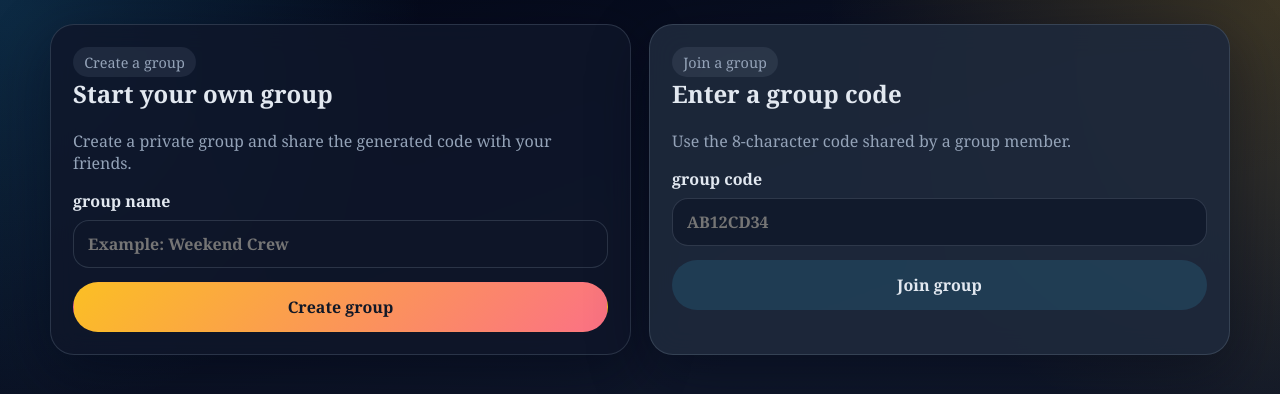
After one commit to marcosistoocommon/Betship, a Flask app: template templates/group.html in a window 1280 px wide. The commit adds this page. Shown: the top 394 px of the page. Run offline with Flask 3, Linux system fonts and the light colour scheme; the template is opened without the code that fills it, so the values that code supplies are empty.

Commit message:
Added groups for scalability and privacy

```diff
--- a/app.py
+++ b/app.py
@@ -72,6 +72,23 @@ def init_db():
                 FOREIGN KEY (us_id) REFERENCES users (id),
                 FOREIGN KEY (bet_id) REFERENCES bets (id)
             );
+
+            CREATE TABLE IF NOT EXISTS groups (
+                id INTEGER PRIMARY KEY AUTOINCREMENT,
+                name TEXT NOT NULL,
+                code TEXT NOT NULL UNIQUE,
+                created_by INTEGER NOT NULL,
+                FOREIGN KEY (created_by) REFERENCES users (id)
+            );
+
+            CREATE TABLE IF NOT EXISTS group_members (
+                group_id INTEGER NOT NULL,
+                user_id INTEGER NOT NULL UNIQUE,
+                joined_at INTEGER NOT NULL DEFAULT (strftime('%s', 'now')),
+                PRIMARY KEY (group_id, user_id),
+                FOREIGN KEY (group_id) REFERENCES groups (id),
+                FOREIGN KEY (user_id) REFERENCES users (id)
+            );
             """
         )
         _ensure_column(connection, "bets", "title", "TEXT NOT NULL DEFAULT ''")
@@ -100,6 +117,55 @@ def fetch_one(query: str, parameters: tuple = ()):
 def fetch_all(query: str, parameters: tuple = ()):
     with get_db_connection() as connection:
         return connection.execute(query, parameters).fetchall()
+
+
+def get_user_group(user_id: int):
+    return fetch_one(
+        """
+        SELECT groups.*, group_members.joined_at
+        FROM group_members
+        JOIN groups ON groups.id = group_members.group_id
+        WHERE group_members.user_id = ?
+        """,
+        (user_id,),
+    )
+
+
+def get_visible_bets(user_id: int):
+    return fetch_all(
+        """
+        SELECT bets.*, users.username AS creator_name
+        FROM bets
+        JOIN users ON users.id = bets.creator
+        JOIN group_members cm ON cm.user_id = bets.creator
+        JOIN group_members viewer_cm ON viewer_cm.group_id = cm.group_id
+        WHERE viewer_cm.user_id = ?
+        ORDER BY bets.id DESC
+        """,
+        (user_id,),
+    )
+
+
+def get_bet_if_visible(bet_id: int, user_id: int):
+    return fetch_one(
+        """
+        SELECT bets.*, users.username AS creator_name
+        FROM bets
+        JOIN users ON users.id = bets.creator
+        JOIN group_members cm ON cm.user_id = bets.creator
+        JOIN group_members viewer_cm ON viewer_cm.group_id = cm.group_id
+        WHERE bets.id = ? AND viewer_cm.user_id = ?
+        """,
+        (bet_id, user_id),
+    )
+
+
+def generate_group_code() -> str:
+    alphabet = string.ascii_uppercase + string.digits
+    while True:
+        code = "".join(secrets.choice(alphabet) for _ in range(8))
+        if fetch_one("SELECT 1 FROM groups WHERE code = ?", (code,)) is None:
+            return code
 
 
 def current_user():
@@ -347,6 +413,7 @@ def delete_account(user_id: int):
                 continue
             connection.execute("UPDATE users SET balance = balance + ? WHERE id = ?", (wager["amount_betted"], wager["us_id"]))
             connection.execute("DELETE FROM wagers WHERE id = ?", (wager_id,))
+        connection.execute("DELETE FROM group_members WHERE user_id = ?", (user_id,))
         connection.execute(
             """
             UPDATE users
@@ -377,6 +444,8 @@ def generate_odds(more_feasible_result: str):
 
 
 def create_bet(creator_id: int, title: str, description: str, more_feasible_result: str):
+    if get_user_group(creator_id) is None:
+        raise ValueError("Join or create a group before creating a bet.")
     title = title.strip()
     if not title:
         raise ValueError("Bet title is required")
@@ -515,42 +584,29 @@ def get_profile_data(user_id: int):
     return created_bets, wagers
 
 
-def get_bets(exclude_creator_id: int | None = None):
-    if exclude_creator_id is None:
+def get_bets(user_id: int | None = None):
+    if user_id is None:
         return fetch_all(
-            """
-            SELECT bets.*, users.username AS creator_name
-            FROM bets
-            JOIN users ON users.id = bets.creator
-            ORDER BY bets.id DESC
-            """
+            "SELECT bets.*, users.username AS creator_name FROM bets JOIN users ON users.id = bets.creator ORDER BY bets.id DESC"
         )
-
-    return fetch_all(
-        """
-        SELECT bets.*, users.username AS creator_name
-        FROM bets
-        JOIN users ON users.id = bets.creator
-        WHERE bets.creator != ?
-        ORDER BY bets.id DESC
-        """,
-        (exclude_creator_id,),
-    )
+    return get_visible_bets(user_id)
 
 
-def get_bet_detail(bet_id: int):
-    bet = fetch_one(
+def get_bet_detail(bet_id: int, user_id: int):
+    bet = get_bet_if_visible(bet_id, user_id)
+    if bet is None:
+        return None, []
+    wagers = fetch_all(
         """
-        SELECT bets.*, users.username AS creator_name
-        FROM bets
-        JOIN users ON users.id = bets.creator
-        WHERE bets.id = ?
+        SELECT wagers.*, users.username
+        FROM wagers
+        JOIN users ON users.id = wagers.us_id
+        JOIN group_members wager_cm ON wager_cm.user_id = wagers.us_id
+        JOIN group_members bet_cm ON bet_cm.group_id = wager_cm.group_id
+        WHERE wagers.bet_id = ? AND bet_cm.user_id = ?
+        ORDER BY wagers.id DESC
         """,
-        (bet_id,),
-    )
-    wagers = fetch_all(
-        "SELECT wagers.*, users.username FROM wagers JOIN users ON users.id = wagers.us_id WHERE bet_id = ? ORDER BY wagers.id DESC",
-        (bet_id,),
+        (bet_id, user_id),
     )
     return bet, wagers
 
@@ -827,15 +883,126 @@ def profile_delete():
 @app.route("/users")
 @login_required
 def users_page():
-    users = fetch_all(
-        "SELECT username, balance FROM users ORDER BY balance DESC, username ASC"
-    )
-    return render_template("users.html", user=current_user(), users=users)
+    user = current_user()
+    group = get_user_group(user["id"])
+    if group is None:
+        users = []
+    else:
+        users = fetch_all(
+            """
+            SELECT users.username, users.balance
+            FROM users
+            JOIN group_members ON group_members.user_id = users.id
+            WHERE group_members.group_id = ?
+            ORDER BY users.balance DESC, users.username ASC
+            """,
+            (group["id"],),
+        )
+    return render_template("users.html", user=user, users=users, group=group)
+
+
+@app.route("/group")
+@login_required
+def group_page():
+    user = current_user()
+    group = get_user_group(user["id"])
+    members = []
+    if group is not None:
+        members = fetch_all(
+            """
+            SELECT users.username, users.id
+            FROM users
+            JOIN group_members ON group_members.user_id = users.id
+            WHERE group_members.group_id = ?
+            ORDER BY users.username ASC
+            """,
+            (group["id"],),
+        )
+    return render_template("group.html", user=user, group=group, members=members)
+
+
+@app.route("/group/create", methods=["POST"])
+@login_required
+def group_create():
+    user = current_user()
+    if get_user_group(user["id"]) is not None:
+        flash("You are already in a group. Leave your current group before creating another.")
+        return redirect(url_for("group_page"))
+
+    name = request.form.get("name", "").strip()
+    if not name:
+        flash("group name is required.")
+        return redirect(url_for("group_page"))
+    if len(name) > 40:
+        flash("group name must be 40 characters or fewer.")
+        return redirect(url_for("group_page"))
+
+    code = generate_group_code()
+    with get_db_connection() as connection:
+        cursor = connection.execute(
+            "INSERT INTO groups (name, code, created_by) VALUES (?, ?, ?)",
+            (name, code, user["id"]),
+        )
+        connection.execute(
+            "INSERT INTO group_members (group_id, user_id) VALUES (?, ?)",
+            (cursor.lastrowid, user["id"]),
+        )
+        connection.commit()
+    flash(f"group created. Your join code is {code}.")
+    return redirect(url_for("group_page"))
+
+
+@app.route("/group/join", methods=["POST"])
+@login_required
+def group_join():
+    user = current_user()
+    if get_user_group(user["id"]) is not None:
+        flash("You are already in a group. Leave your current group before joining another.")
+        return redirect(url_for("group_page"))
+
+    code = request.form.get("code", "").strip().upper()
+    group = fetch_one("SELECT * FROM groups WHERE code = ?", (code,))
+    if group is None:
+        flash("Invalid group code.")
+        return redirect(url_for("group_page"))
+
+    with get_db_connection() as connection:
+        connection.execute(
+            "INSERT INTO group_members (group_id, user_id) VALUES (?, ?)",
+            (group["id"], user["id"]),
+        )
+        connection.commit()
+    flash(f"You joined {group['name']}.")
+    return redirect(url_for("group_page"))
+
+
+@app.route("/group/leave", methods=["POST"])
+@login_required
+def group_leave():
+    user = current_user()
+    group = get_user_group(user["id"])
+    if group is None:
+        flash("You are not in a group.")
+        return redirect(url_for("group_page"))
+
+    with get_db_connection() as connection:
+        connection.execute(
+            "DELETE FROM group_members WHERE group_id = ? AND user_id = ?",
+            (group["id"], user["id"]),
+        )
+        connection.commit()
+    flash(f"You left {group['name']}.")
+    return redirect(url_for("group_page"))
 
 
 @app.route("/create-bet", methods=["GET", "POST"])
 @login_required
 def create_bet_page():
+    user = current_user()
+    if get_user_group(user["id"]) is None:
+        flash("Join or create a group before creating a bet.")
+        return redirect(url_for("group_page"))
+
     if request.method == "POST":
         title = request.form["title"].strip()
         description = request.form["description"].strip()
@@ -861,7 +1028,7 @@ def bets_list():
 @app.route("/bets/<int:bet_id>", methods=["GET", "POST"])
 @login_required
 def bet_detail(bet_id: int):
-    bet, wagers = get_bet_detail(bet_id)
+    bet, wagers = get_bet_detail(bet_id, current_user()["id"])
     if bet is None:
         abort(404)
 
--- a/templates/base.html
+++ b/templates/base.html
@@ -496,6 +496,7 @@
             <nav class="nav">
                 <a class="button button-ghost" href="{{ url_for('hello') }}">Home</a>
                 <a class="button button-secondary" href="{{ url_for('users_page') }}">Users</a>
+                <a class="button button-ghost" href="{{ url_for('group_page') }}">group</a>
                 <a class="button button-primary" href="{{ url_for('create_bet_page') }}">Create Bet</a>
                 <a class="button button-ghost" href="{{ url_for('profile') }}">Profile</a>
                 <form method="post" action="{{ url_for('logout') }}" style="display:inline;">
--- /dev/null
+++ b/templates/group.html
@@ -0,0 +1,59 @@
+{% extends 'base.html' %}
+{% block title %}group | Betship{% endblock %}
+{% block content %}
+{% if group %}
+<div class="grid grid-2">
+    <section class="card">
+        <span class="pill">Your group</span>
+        <h2>{{ group.name }}</h2>
+        <p class="muted">Share this code with people you want to join your group.</p>
+        <div class="stat">
+            <span class="muted">Join code</span>
+            <span class="value" style="letter-spacing: 0.12em;">{{ group.code }}</span>
+        </div>
+        <form method="post" action="{{ url_for('group_leave') }}" style="margin-top: 18px;" onsubmit="return confirm('Leave this group? You will no longer see its members or bets.');">
+            <button class="button button-danger" type="submit">Leave group</button>
+        </form>
+    </section>
+
+    <section class="card soft">
+        <h3>Members</h3>
+        <div class="compact-list">
+            {% for member in members %}
+            <div class="compact-item">
+                <strong>{{ member.username }}</strong>
+            </div>
+            {% endfor %}
+        </div>
+    </section>
+</div>
+{% else %}
+<div class="grid grid-2">
+    <section class="card">
+        <span class="pill">Create a group</span>
+        <h2>Start your own group</h2>
+        <p class="muted">Create a private group and share the generated code with your friends.</p>
+        <form class="form-grid" method="post" action="{{ url_for('group_create') }}">
+            <label>
+                group name
+                <input type="text" name="name" maxlength="40" placeholder="Example: Weekend Crew" required>
+            </label>
+            <input class="button button-primary" type="submit" value="Create group">
+        </form>
+    </section>
+
+    <section class="card soft">
+        <span class="pill">Join a group</span>
+        <h2>Enter a group code</h2>
+        <p class="muted">Use the 8-character code shared by a group member.</p>
+        <form class="form-grid" method="post" action="{{ url_for('group_join') }}">
+            <label>
+                group code
+                <input type="text" name="code" maxlength="8" placeholder="AB12CD34" required>
+            </label>
+            <input class="button button-secondary" type="submit" value="Join group">
+        </form>
+    </section>
+</div>
+{% endif %}
+{% endblock %}
--- a/templates/users.html
+++ b/templates/users.html
@@ -9,7 +9,9 @@
         <a class="button button-ghost" href="{{ url_for('hello') }}">Home</a>
     </div>
 
-    {% if users %}
+    {% if group is none %}
+    <p class="muted" style="margin-top: 18px;">Join or create a group to see its members.</p>
+    {% elif users %}
     <div class="compact-list" style="margin-top: 18px;">
         {% for platform_user in users %}
         <div class="compact-item">
```
